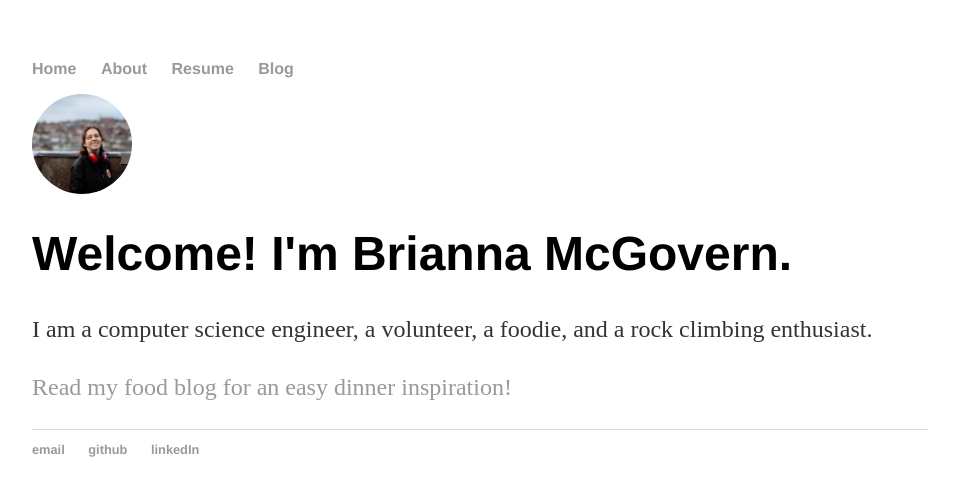
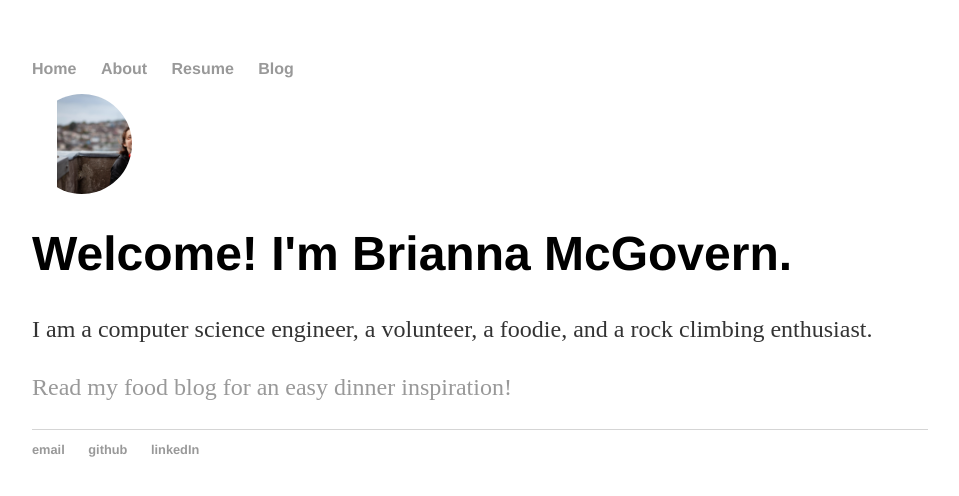
Before and after one commit to bmcgovern007/bmcgovern007.github.io, a Jekyll site: the page built from index.html, in a window 1280 px wide. Shown: the top 496 px of the page, without its empty margins (160-1119 px from the left). Built offline with Jekyll 4.4.1, drawn with Linux system fonts in a browser that asks for light colours.

Commit message:
Update main.css

```diff
--- a/css/main.css
+++ b/css/main.css
@@ -14,7 +14,7 @@ body {
 img.profile {
     display: inline;
     margin: 0 auto;
-    margin-left: -15%;
+    margin-left: 25%;
     height: 100%;
     width: auto;
 }
```
